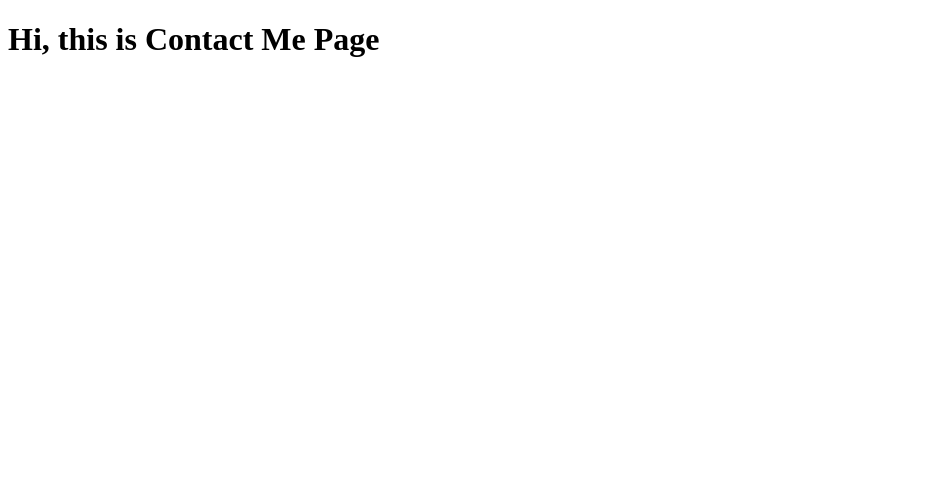
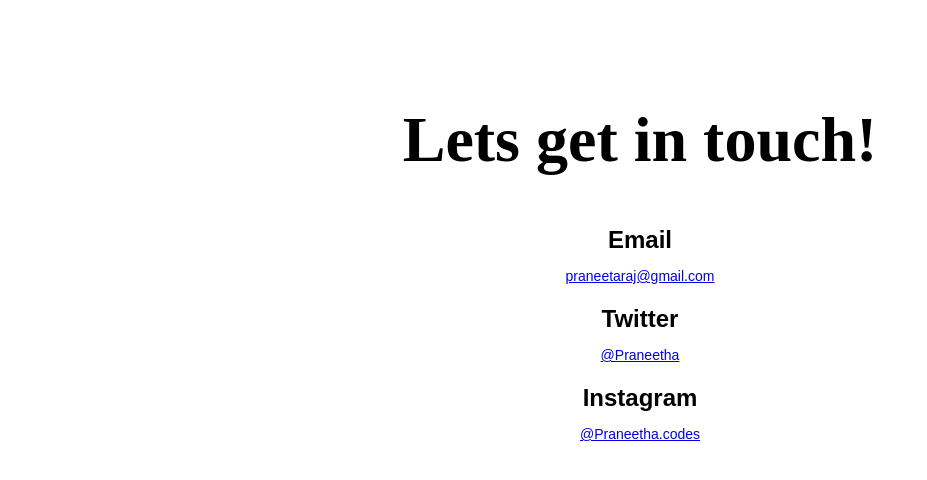
Before and after one commit to NeetuKV/portfolio-project-lastweekR, a plain HTML site: page contact.html in a window 1280 px wide. Shown: the whole page, without its empty margins (0-927 px from the left). Drawn offline with Linux system fonts and the light colour scheme.

Commit message:
added contact html

```diff
--- a/contact.html
+++ b/contact.html
@@ -4,9 +4,30 @@
     <meta charset="UTF-8" />
     <meta http-equiv="X-UA-Compatible" content="IE=edge" />
     <meta name="viewport" content="width=device-width, initial-scale=1.0" />
+    <link rel="stylesheet" href="src/style.css" />
     <title>Document</title>
   </head>
   <body>
-    <h1>Hi, this is Contact Me Page</h1>
+    <div class="about-section container">
+      <div class="about-section-content">
+        <h1 class="mb-5">Lets get in touch!</h1>
+        <h3>Email</h3>
+        <p>
+          <a href="mailto:praneetaraj@gmail.com">praneetaraj@gmail.com</a>
+        </p>
+        <h3>Twitter</h3>
+        <p>
+          <a href="https://www.twitter.com/praneetha" target="blank">
+            @Praneetha</a
+          >
+        </p>
+        <h3>Instagram</h3>
+        <p>
+          <a href="https://www.instagram.com/praneetha" target="blank">
+            @Praneetha.codes</a
+          >
+        </p>
+      </div>
+    </div>
   </body>
 </html>
```
